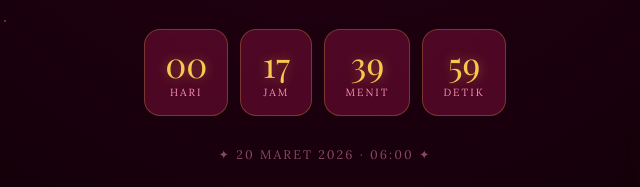
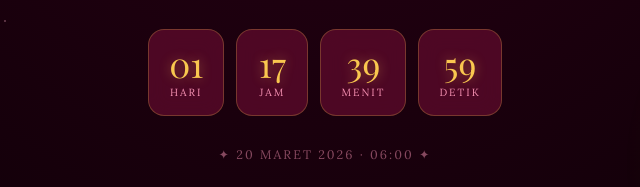
Before and after one commit to dhooyttayakan-blip/idulfitri, a plain HTML site: page index.html in a window 1280 px wide. Shown: the part 539-726 px from the top of the page, 315-955 px from the left. Drawn offline with nearby package versions, Linux system fonts and the light colour scheme; a web font is replaced by a local one.

Commit message:
Update index.html

```diff
--- a/index.html
+++ b/index.html
@@ -413,7 +413,7 @@ body {
 <script>
 window.addEventListener('DOMContentLoaded', function() {
 
-  const UNLOCK = new Date('2026-03-20T06:00:00');
+  const UNLOCK = new Date('2026-03-21T06:00:00');
   function pad(n){ return String(n).padStart(2,'0'); }
 
   // ══ SOUND TOGGLE ══
```
